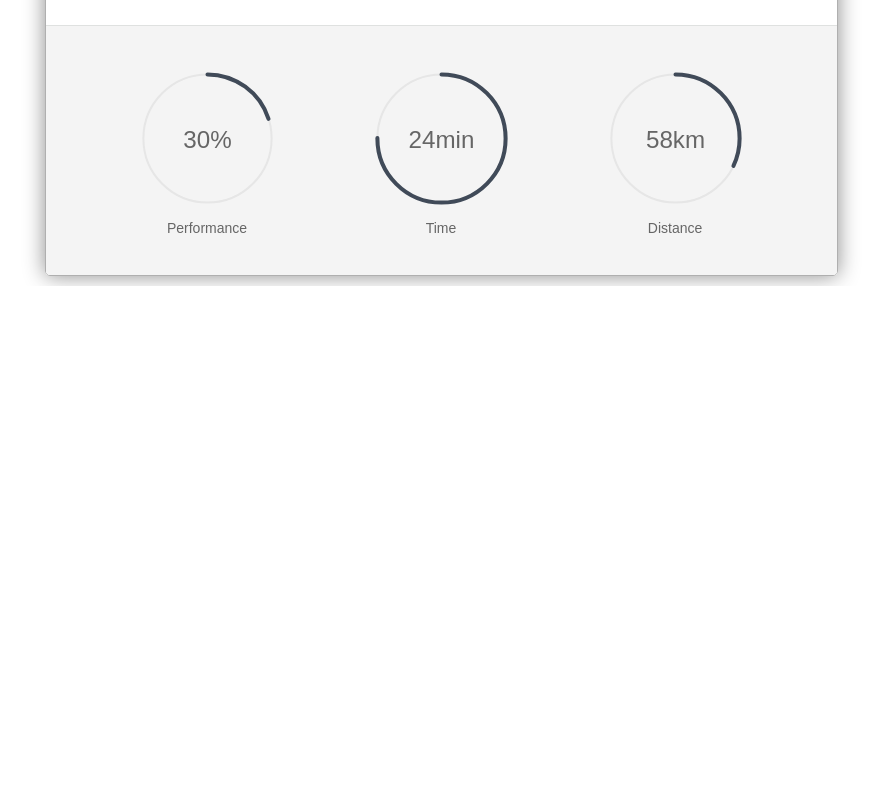
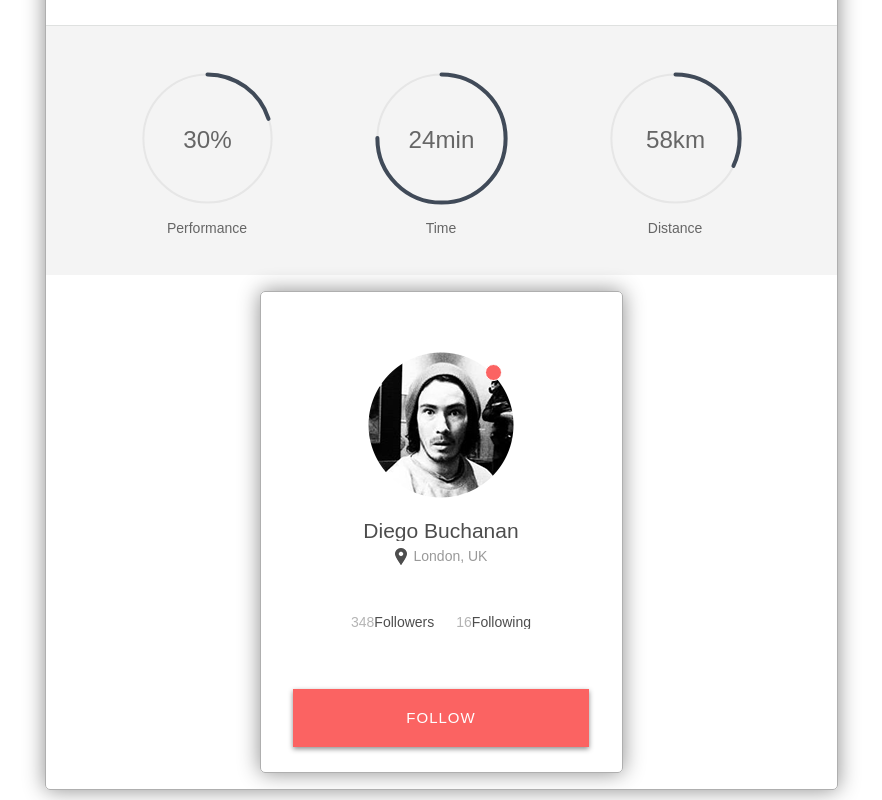
Before and after one commit to LiberVitalik/ui-form, a website: page app/index.html in a window 1280 px wide. Shown: the part 3062-3862 px from the top of the page, without its empty margins (199-1081 px from the left). Before the commit the page ends 3348 px from the top, so only its background shows below. Drawn offline with Linux system fonts and the light colour scheme; a web font is replaced by a local one.

Commit message:
add follow form

```diff
--- /dev/null
+++ b/app/css/form/follow.css
@@ -0,0 +1,97 @@
+.follow-wrapper {
+    width: 361px;
+    display: flex;
+    flex-direction: column;
+    align-items: center;
+    padding: 60px 0 25px;
+}
+
+.follow-wrapper .follow-avatar {
+    max-width: 146px;
+    max-height: 146px;
+    border-radius: 50%;
+    margin: 0 auto 22px;
+    position: relative;
+}
+
+.follow-wrapper .follow-avatar img {
+    width: 100%;
+    height: 100%;
+}
+
+.follow-wrapper figcaption {
+    display: flex;
+    flex-direction: column;
+    align-items: center;
+}
+
+.follow-wrapper figcaption .location {
+    display: flex;
+    align-items: center;
+    margin-bottom: 50px;
+}
+
+.follow-wrapper figcaption .location img {
+    margin-right: 7px;
+}
+
+.follow-wrapper figcaption .name {
+    font-family: GothamProMedium, sans-serif;
+    max-width: 280px;
+    font-size: 21px;
+    color: #4d4d4d;
+    margin-bottom: 7px;
+}
+
+.follow-wrapper figcaption .location span {
+    font-family: GothamProLight, sans-serif;
+    max-width: 250px;
+    font-size: 14px;
+    color: #999;
+}
+
+.follow-wrapper .follow-container .followers {
+    margin-right: 22px;
+}
+
+.follow-wrapper .follow-container,
+.follow-wrapper .follow-container .followers,
+.follow-wrapper .follow-container .following {
+    display: flex;
+    font-family: GothamProLight, sans-serif;
+    font-size: 14px;
+}
+
+.follow-wrapper .follow-container .followers span,
+.follow-wrapper .follow-container .following span {
+    max-width: 85px;
+}
+
+.follow-wrapper .follow-container .followers .count,
+.follow-wrapper .follow-container .following .count {
+    color: #b4b4b4;
+}
+
+.follow-wrapper .follow-container .followers span:last-child,
+.follow-wrapper .follow-container .following span:last-child {
+    color: #4d4d4d;
+}
+
+.follow-wrapper .follow-container {
+    margin-bottom: 60px;
+}
+
+.follow-wrapper .follow-container .form-submit {
+    margin-bottom: 25px;
+}
+
+.follow-wrapper .follow-avatar .dot {
+    width: 15px;
+    height: 15px;
+    border: 1px solid white;
+    border-radius: 50%;
+    background: #fb6362;
+    position: absolute;
+    top: 12px;
+    right: 12px;
+}
--- a/app/css/form/form-common.css
+++ b/app/css/form/form-common.css
@@ -4,7 +4,8 @@
 .comment-wrapper,
 .schedule-wrapper,
 .inbox-wrapper,
-.graph-wrapper {
+.graph-wrapper,
+.follow-wrapper {
     font-family: GothamProRegular, sans-serif;
     margin: 2% auto;
     overflow: hidden;
--- a/app/css/style.css
+++ b/app/css/style.css
@@ -6,3 +6,4 @@
 @import "form/schedule.css";
 @import "form/inbox.css";
 @import "form/graph.css";
+@import "form/follow.css";
--- a/app/index.html
+++ b/app/index.html
@@ -314,7 +314,7 @@
     <section class="inbox-wrapper">
         <header>
             <div class="avatar">
-                <img src="img/inbox-avatar.png" alt="user-photo">
+                <img src="img/avatar.png" alt="user-photo">
                 <div class="dot"></div>
             </div>
             <span class="name clip">Diego Buchanan</span>
@@ -471,6 +471,32 @@
                 </div>
             </div>
         </div>
+        <section class="follow-wrapper">
+            <figure>
+                <section class="follow-avatar">
+                    <img src="img/avatar.png" alt="avatar">
+                    <div class="dot"></div>
+                </section>
+                <figcaption>
+                    <span class="name clip">Diego Buchanan</span>
+                    <div class="location">
+                        <img src="img/location-dark.png" alt="location">
+                        <span class="clip">London, UK</span>
+                    </div>
+                </figcaption>
+            </figure>
+            <div class="follow-container">
+                <div class="followers">
+                    <span class="count clip">348</span>
+                    <span class="clip">Followers</span>
+                </div>
+                <div class="following">
+                    <span class="count clip">16</span>
+                    <span class="clip">Following</span>
+                </div>
+            </div>
+            <button type="submit" class="form-submit clip">follow</button>
+        </section>
     </section>
 </body>
 </html>
```
Also changed, not shown: app/img/avatar.png (added), app/img/inbox-avatar.png (deleted), app/img/location-dark.png (added).
